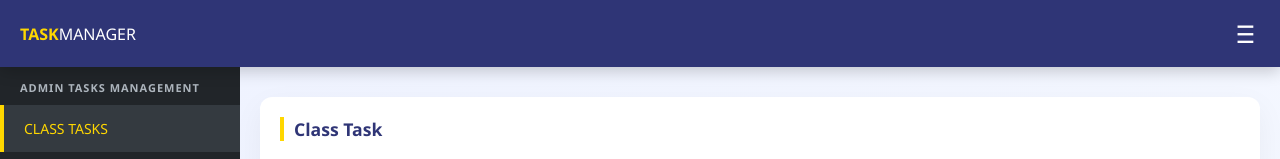
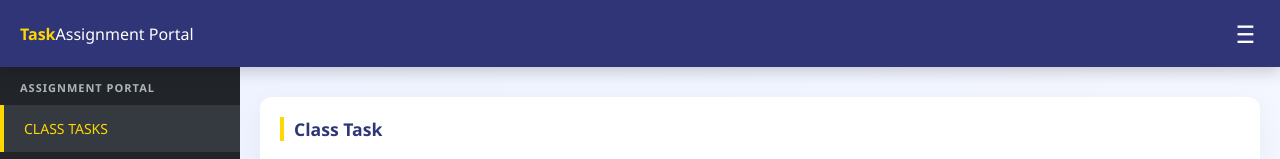
Before and after one commit to muthuvel531/TASK-, a plain HTML site: page Task2.html in a window 1280 px wide. Shown: the top 159 px of the page. Drawn offline with Linux system fonts and the light colour scheme; no server answers.

Commit message:
Update Task2.html

```diff
--- a/Task2.html
+++ b/Task2.html
@@ -731,12 +731,12 @@
 <body>
 
     <header>
-        <div class="logo"><span>TASK</span>MANAGER</div>
+         <div class="logo"><span> Task</span>Assignment Portal</div>
         <div class="menu-btn" onclick="toggleSidebar()">☰</div>
     </header>
 
     <div class="sidebar" id="sidebar">
-        <h4>Admin Tasks Management</h4>
+        <h4>Assignment Portal</h4>
         <ul id="sidebarList">
             <li id="li-TASK1" onclick="showSection('TASK1')" class="active">CLASS TASKS</li>
             <li id="li-library" onclick="showSection('library')">LIBRARY</li>
```
